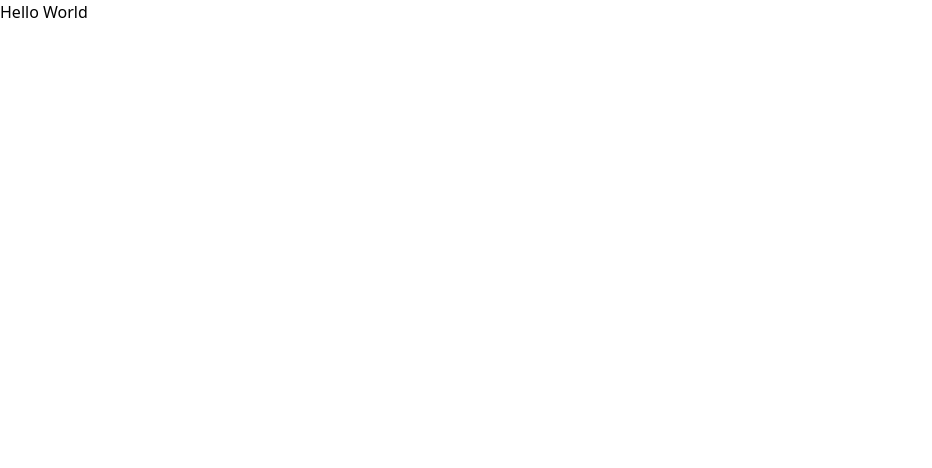
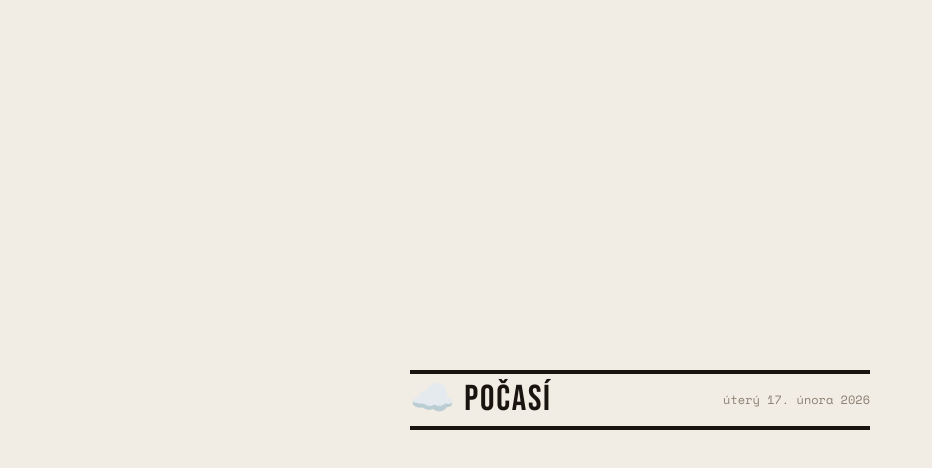
Before and after one commit to jakubjanak/weatherapp, a React (Vite) app: page / in a window 1280 px wide. Shown: the top 468 px of the page, without its empty margins (0-932 px from the left). Built offline with nearby package versions, Linux system fonts and the light colour scheme.

Commit message:
Masthead komponent hotov. Do AppLayoutu pridan defaultni font.

```diff
--- a/src/App.tsx
+++ b/src/App.tsx
@@ -1,7 +1,12 @@
+import AppLayout from "./components/layout/AppLayout"
+import Masthead from "./components/weather/Masthead"
+
 function App() {
   return (
     <>
-      <div>Hello World</div>
+      <AppLayout>
+        <Masthead />
+      </AppLayout>
     </>
   )
 }
--- a/src/components/layout/AppLayout.tsx
+++ b/src/components/layout/AppLayout.tsx
@@ -1,7 +1,7 @@
 export default function AppLayout({ children }: { children: React.ReactNode }) {
     return (
-        <div className="min-h-screen bg-[#f2ede4] flex items-center justify-center p-6">
-            <div className="w-full max-w-[460px]">
+        <div className="min-h-screen bg-[#f2ede4] flex items-center justify-center p-6 font-space">
+            <div className="w-full max-w-115">
                 {children}
             </div>
         </div>
--- a/src/components/weather/Masthead.tsx
+++ b/src/components/weather/Masthead.tsx
@@ -0,0 +1,22 @@
+import { useState, useEffect } from "react"
+
+export default function Masthead() {
+    const [date, setDate] = useState("")
+
+    useEffect(() => {
+        const currentDate = new Date()
+        const dateTimeFormat = new Intl.DateTimeFormat("cs-CZ", {
+            weekday: "long",
+            day: "numeric",
+            month: "long",
+            year: "numeric",
+        })
+        setDate(dateTimeFormat.format(currentDate))
+    }, [])
+    return (
+        <div className="border-t-4 border-b-4 border-[#1a1410] flex items-center justify-between py-2 mb-0">
+            <div className="text-4xl tracking-wider font-bebas text-[#1a1410] leading-none">☁️ POČASÍ</div>
+            <div className="text-xs text-[#8a7f72] text-right leading-1.5">{date}</div>
+        </div>
+    )
+}
--- a/src/index.css
+++ b/src/index.css
@@ -1 +1,7 @@
+@import url('https://fonts.googleapis.com/css2?family=Bebas+Neue&family=Newsreader:ital,opsz,wght@0,6..72,200..800;1,6..72,200..800&family=Space+Mono:ital,wght@0,400;0,700;1,400;1,700&display=swap');
 @import "tailwindcss";
+
+@theme {
+    --font-space: 'Space Mono', monospace;
+    --font-bebas: 'Bebas Neue', cursive;
+}
```
